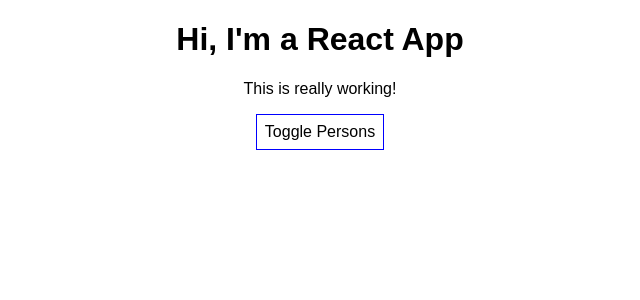
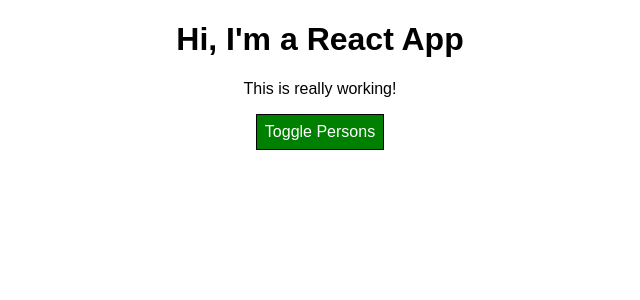
Before and after one commit to TodorGarnev/my-first-react-app, a React (Create React App) app: page / in a window 1280 px wide. Shown: the top 300 px of the page, without its empty margins (320-960 px from the left). Built offline with nearby package versions, Linux system fonts and the light colour scheme.

Commit message:
added styles

```diff
--- a/package.json
+++ b/package.json
@@ -3,6 +3,7 @@
   "version": "0.1.0",
   "private": true,
   "dependencies": {
+    "radium": "^0.21.2",
     "react": "^16.2.0",
     "react-dom": "^16.2.0",
     "react-scripts": "1.1.0"
--- a/src/App.css
+++ b/src/App.css
@@ -1,3 +1,11 @@
 .App {
   text-align: center;
 }
+
+.red {
+  color: red;
+}
+
+.bold {
+  font-weight: bold;
+}
--- a/src/App.js
+++ b/src/App.js
@@ -42,9 +42,10 @@
 
   render() {
     const style = {
-      backgroundColor: 'white',
+      backgroundColor: 'green',
+      color: 'white',
+      border: '1px solid black',
       font: 'inherit',
-      border: '1px solid blue',
       padding: '8px',
       cursor: 'pointer'
     }
@@ -64,12 +65,24 @@
           })}
         </div>
       )
+
+      style.backgroundColor = 'red'
+    }
+
+    const classes = []
+
+    if (this.state.persons.length <= 2) {
+      classes.push('red')
+    }
+
+    if (this.state.persons.length <= 1) {
+      classes.push('bold')
     }
 
     return (
       <div className="App">
         <h1> Hi, I'm a React App</h1>
-        <p>This is really working!</p>
+        <p className={classes.join(" ")}>This is really working!</p>
         <button
           style={style}
           onClick={this.togglePersonsHandler}>Toggle Persons</button>
@@ -91,7 +104,6 @@
                 age={this.state.persons[2].age} />
             </div> : null
         } */}
-
       </div>
     );
 
@@ -99,4 +111,4 @@
   }
 }
 
-export default App;
+export default App
--- a/src/Person/Person.js
+++ b/src/Person/Person.js
@@ -1,5 +1,6 @@
 import React from 'react'
 import './Person.css'
+
 
 const person = (props) => {
     return (
```
Also changed, not shown: 1 other file (tests, documents, lock files or other folders).
